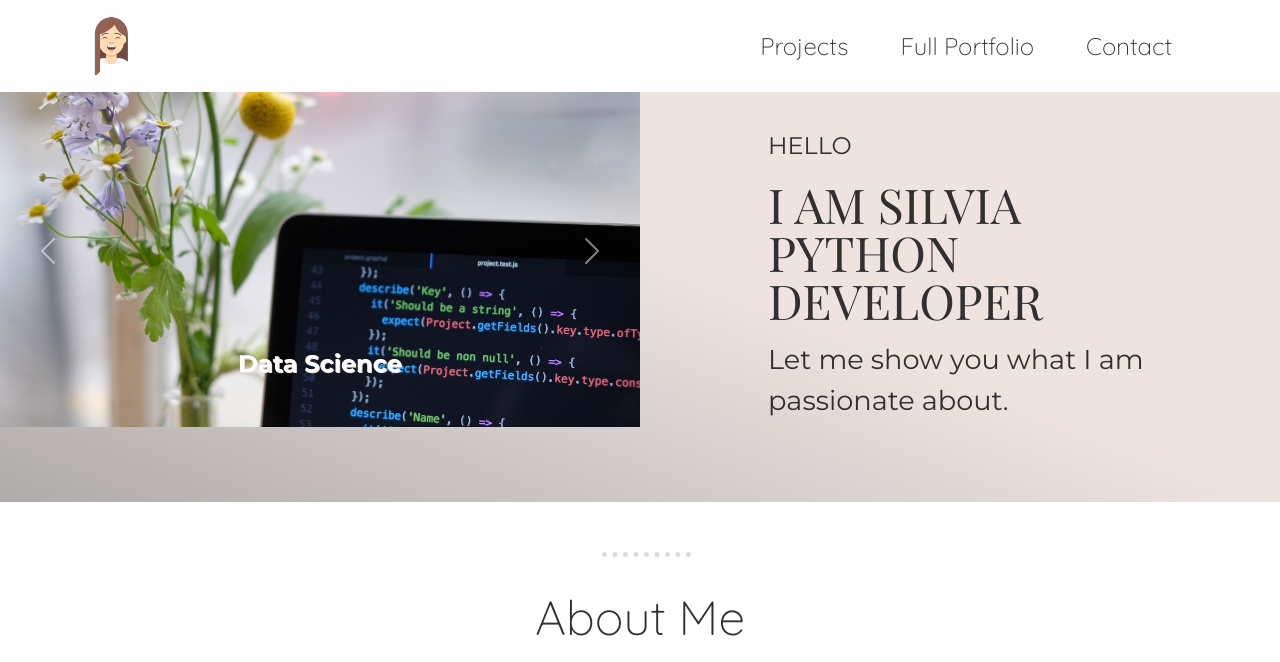
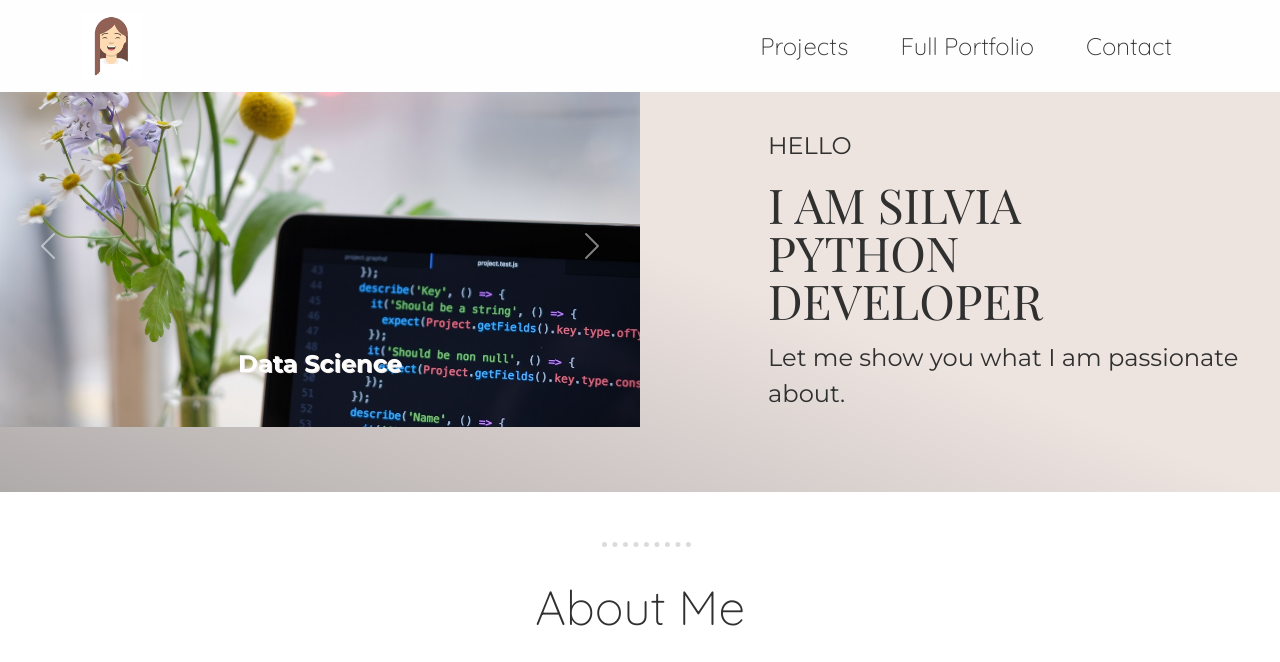
Before and after one commit to Korkova/My_Portfolio_Kopie, a Flask app: page / in a window 1280 px wide. Shown: the top 662 px of the page. Run offline with Flask 2, Linux system fonts and the light colour scheme; some libraries are stand-ins or nearby versions.

Commit message:
Complete Update 11

```diff
--- a/static/css/styles.css
+++ b/static/css/styles.css
@@ -73,7 +73,7 @@ text-shadow: 1px 1px #B0ABAB;*/
 }
 
 .mediumlarge-text {
-  font-size: 1.7rem;
+  font-size: 1.51rem;
   color: #303030;
 }
 
```
